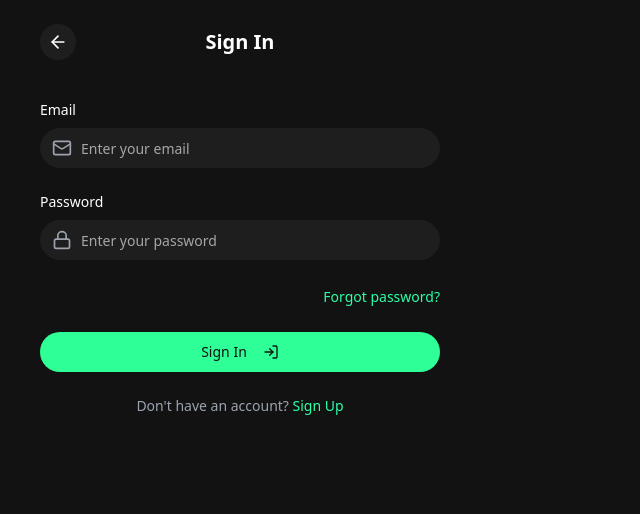
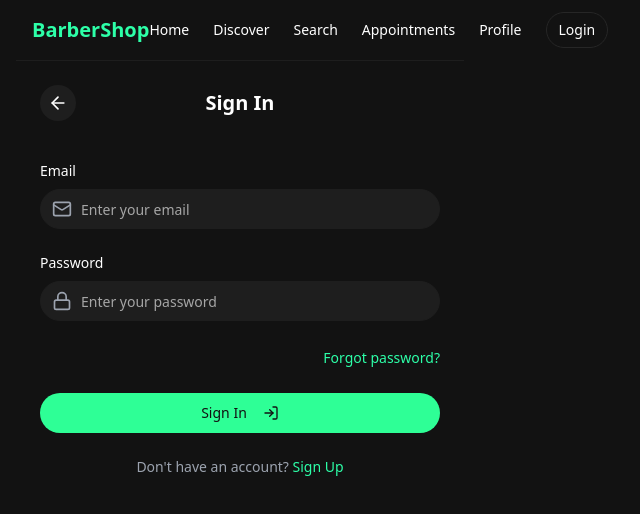
Before and after one commit to afrogentafrica/snazzy-strands-ui, a React (Vite) app: page /login in a window 1280 px wide. Shown: the top 514 px of the page, without its empty margins (400-1040 px from the left). Built offline with nearby package versions, Linux system fonts and the light colour scheme.

Commit message:
Add main menu header
Add a header section with the main menu.

```diff
--- /dev/null
+++ b/src/components/layout/Header.tsx
@@ -0,0 +1,92 @@
+
+import React, { useState } from "react";
+import { Link } from "react-router-dom";
+import { Menu, X, Home, MapPin, CalendarCheck, User, Search } from "lucide-react";
+import { cn } from "@/lib/utils";
+import { useAuth } from "@/contexts/AuthContext";
+import { Button } from "@/components/ui/button";
+
+const Header = () => {
+  const [isMenuOpen, setIsMenuOpen] = useState(false);
+  const { user, isAdmin } = useAuth();
+
+  const toggleMenu = () => setIsMenuOpen(!isMenuOpen);
+  const closeMenu = () => setIsMenuOpen(false);
+
+  const menuItems = [
+    { name: "Home", href: "/", icon: Home },
+    { name: "Discover", href: "/discover", icon: MapPin },
+    { name: "Search", href: "/search", icon: Search },
+    { name: "Appointments", href: "/appointments", icon: CalendarCheck },
+    { name: "Profile", href: user ? "/profile" : "/login", icon: User },
+  ];
+
+  // Add admin link if user is admin
+  if (isAdmin) {
+    menuItems.push({
+      name: "Admin",
+      href: "/admin",
+      icon: User,
+    });
+  }
+
+  return (
+    <header className="bg-barber-dark text-white sticky top-0 z-50 border-b border-barber-card">
+      <div className="max-w-md mx-auto px-4 py-3 flex justify-between items-center">
+        <Link to="/" className="flex items-center gap-2" onClick={closeMenu}>
+          <span className="text-barber-accent font-bold text-xl">BarberShop</span>
+        </Link>
+
+        {/* Mobile menu button */}
+        <Button
+          variant="ghost"
+          size="sm"
+          className="md:hidden"
+          onClick={toggleMenu}
+        >
+          {isMenuOpen ? <X className="h-5 w-5" /> : <Menu className="h-5 w-5" />}
+        </Button>
+
+        {/* Desktop navigation */}
+        <nav className="hidden md:flex items-center gap-6">
+          {menuItems.map((item) => (
+            <Link
+              key={item.name}
+              to={item.href}
+              className="text-sm font-medium hover:text-barber-accent transition-colors"
+            >
+              {item.name}
+            </Link>
+          ))}
+
+          {!user && (
+            <Button asChild variant="outline" size="sm">
+              <Link to="/login">Login</Link>
+            </Button>
+          )}
+        </nav>
+      </div>
+
+      {/* Mobile menu */}
+      {isMenuOpen && (
+        <div className="md:hidden bg-barber-card animate-fade-in">
+          <nav className="flex flex-col p-4">
+            {menuItems.map((item) => (
+              <Link
+                key={item.name}
+                to={item.href}
+                className="flex items-center gap-3 py-3 px-4 hover:bg-barber-dark rounded-md"
+                onClick={closeMenu}
+              >
+                <item.icon className="h-5 w-5 text-barber-accent" />
+                <span>{item.name}</span>
+              </Link>
+            ))}
+          </nav>
+        </div>
+      )}
+    </header>
+  );
+};
+
+export default Header;
--- a/src/components/layout/Layout.tsx
+++ b/src/components/layout/Layout.tsx
@@ -4,6 +4,7 @@ import { Home, MapPin, CalendarCheck, User, Search } from "lucide-react";
 import { cn } from "@/lib/utils";
 import { useLocation, Link } from "react-router-dom";
 import { useAuth } from "@/contexts/AuthContext";
+import Header from "./Header";
 
 type LayoutProps = {
   children: React.ReactNode;
@@ -17,6 +18,7 @@ const Layout = ({ children, hideNav = false }: LayoutProps) => {
 
   return (
     <div className="max-w-md mx-auto min-h-screen bg-barber-dark text-white relative">
+      <Header />
       <div className="pb-20">{children}</div>
 
       {!hideNav && (
```
